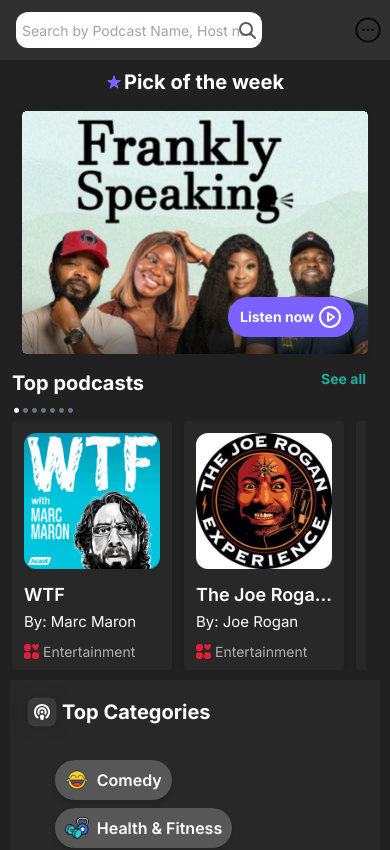
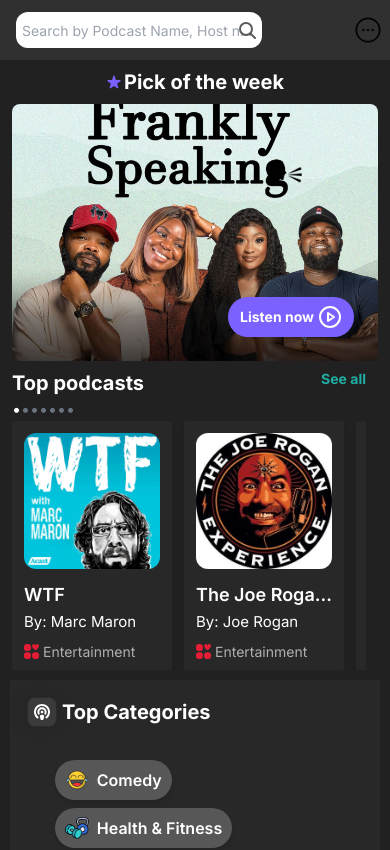
Before and after one commit to lennyAiko/wokpa, a Next.js app: page / in a window 390 px wide. Shown: the top 850 px of the page. Built offline with nearby package versions, Linux system fonts and the light colour scheme.

Commit message:
feat: responsiveness for 1440px viewport

```diff
--- a/src/app/layout.tsx
+++ b/src/app/layout.tsx
@@ -26,15 +26,15 @@ export default function RootLayout({
         title={SEO_TITLE}
         description={SEO_DESCRIPTION}
       />
-      <body className={`${inter.className} bg-black`}>
+      <body className={`${inter.className}`}>
 
         <div className="sm:w-max sm:flex sm:flex-row w-full bg-black" role='main'>
 
-          <div className='lg:w-1/5 sm:w-1/3 w-full'>
+          <div className='sm:w-1/4 w-full'>
             <SideNav />
           </div>
 
-          <div className="lg:w-4/5 sm:w-2/3 w-full flex flex-col">
+          <div className="sm:w-3/4 w-full flex flex-col">
 
             <Header />
 
--- a/src/assets/index.ts
+++ b/src/assets/index.ts
@@ -1,5 +1,5 @@
 import Star from './dashboard-main/star.svg'
-import Fs from './dashboard-main/fs.svg'
+import Fs from './dashboard-main/franklyspeaking.jpg'
 import PlayCircle from './dashboard-main/play-circle.svg'
 import TopCategories from './dashboard-main/topcategories.svg'
 import Down from './dashboard-main/down.svg'
--- a/src/components/dashboard/TopCard.tsx
+++ b/src/components/dashboard/TopCard.tsx
@@ -10,7 +10,7 @@ interface TopCardProps {
 
 const TopCard: React.FC<TopCardProps> = ({img, title, author, categoryImage, category, ...props}) => {
     return (
-        <div className="bg-[#30303080] shrink-0 rounded-[3px] sm:w-[220px] w-[160px] shadow-md" key={title}>
+        <div className="bg-[#30303080] shrink-0 rounded-[3px] sm:w-[260px] w-[160px] shadow-md" key={title}>
             <Image src={img} alt={`${author} image`} className="p-3 rounded-3xl object-cover"/>
             <h3 className="font-semibold text-lg text-white px-3 truncate">{title}</h3>
             <span className="font-normal text-[15px] text-white px-3">By: {author}</span>
--- a/src/components/dashboard/TopPodcasts.tsx
+++ b/src/components/dashboard/TopPodcasts.tsx
@@ -6,16 +6,16 @@ import TopCard from "./TopCard"
 export default function TopPodcasts () {
     return (
         <>
-            <div className="flex flex-1 items-center justify-center sm:justify-normal sm:gap-2 gap-0.5 mx-6 sm:mt-6 mt-2 mb-2">
+            <div className="flex flex-1 items-center justify-center sm:justify-normal sm:gap-2 gap-0.5 sm:mx-8 mx-6 sm:mt-4 mt-2 mb-2 sm:mb-4">
                 <Image src={Assets.Star} alt="star" className="sm:w-6 sm:h-6 w-4 h-4"/>
                 <span className="font-bold sm:text-2xl text-xl text-white">Pick of the week</span>
             </div>
 
             <div className="flex sm:flex-row flex-col">
 
-                <div className="sm:ml-5 relative sm:w-2/4 m-3 sm:m-0">
+                <div className="sm:ml-5 relative sm:w-2/4 m-3 sm:m-4 flex justify-center">
 
-                    <Image src={Assets.Fs} alt="pick-of-the-week" className="sm:w-[628px] sm:h-[477px] w-[408px] h-[257px] -mt-3 object-contain mb-4" />
+                    <Image src={Assets.Fs} alt="pick-of-the-week" className="sm:w-[628px] rounded-[8px] sm:h-[477px] w-[408px] h-[257px] -mt-3 object-cover mb-4" />
 
                     <span className="flex flex-1 items-center gap-1 rounded-3xl bg-[#7B61FF] w-fit px-3 py-2 absolute right-6 bottom-10">
                         <span className="font-bold text-sm text-white">Listen now</span>
@@ -33,7 +33,7 @@ export default function TopPodcasts () {
 
                     </div>
 
-                    <span className="text-gray-500 my-4"><span className="text-white">&bull;</span>&bull;&bull;&bull;&bull;&bull;&bull;</span>
+                    <span className="text-gray-500 my-8"><span className="text-white">&bull;</span>&bull;&bull;&bull;&bull;&bull;&bull;</span>
 
                     <div className="overflow-x-scroll overflow-hidden flex gap-3">
                         {
--- a/src/components/footer/Footer.tsx
+++ b/src/components/footer/Footer.tsx
@@ -1,6 +1,6 @@
 export default function Footer() {
     return (
-        <div className="text-white w-full bg-[#303030] outline-none sm:p-5 p-3 sm:space-x-12 space-x-6 bottom-0">
+        <div className="text-white bg-[#303030] outline-none sm:p-5 p-3 sm:space-x-12 space-x-6 bottom-0 w-screen">
             <span className="font-medium text-sm">Help</span>
             <span className="font-medium text-sm">Settings</span>
         </div>
--- a/src/components/headers/Header.tsx
+++ b/src/components/headers/Header.tsx
@@ -5,7 +5,7 @@ import Search from "./Search";
 export default function Header() {
     return (
         <>
-            <div className="bg-[#272727] flex-row items-center p-2 sm:flex hidden w-full">
+            <div className="bg-[#272727] flex-row items-center p-2 sm:flex hidden w-screen">
 
                 <Search />
 
--- a/src/components/nav/SideNav.tsx
+++ b/src/components/nav/SideNav.tsx
@@ -15,7 +15,7 @@ export default function SideNav () {
 
     return (
         <>
-            <div className='bg-[#303030] text-white flex-col items-left h-full z-40 fixed top-0 left-0 lg:w-1/5 sm:w-1/3 sm:flex hidden'>
+            <div className='bg-[#303030] text-white flex-col items-left h-full fixed top-0 left-0 lg:w-1/5 sm:w-1/3 sm:flex hidden'>
 
                 <div className='lg:mx-8 md:mx-6 mx-6 my-4'>
                     <Link href="/">
```
Also changed, not shown: src/assets/dashboard-main/franklyspeaking.jpg (added).
